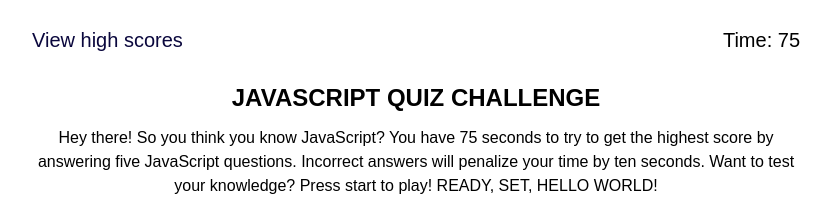
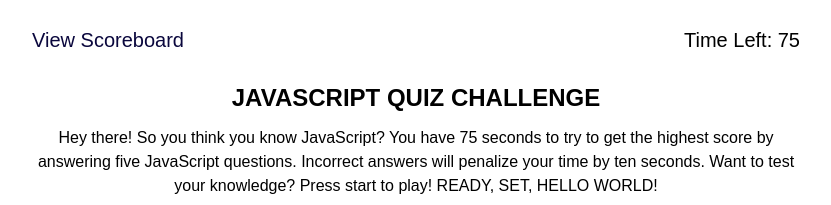
Before and after one commit to CatlinMillz/Code-Quiz, a plain HTML site: page index.html in a window 1280 px wide. Shown: the top 205 px of the page, 224-1055 px from the left. Drawn offline with Linux system fonts and the light colour scheme; files whose address does not match are found by name.

Commit message:
added some more to html

```diff
--- a/index.html
+++ b/index.html
@@ -12,10 +12,10 @@
 <body>
     <header>
         <div class="scores">
-            <a id="highscores-link">View high scores</a>
+            <a id="highscores-link">View Scoreboard</a>
         </div>
         <div id="timer" class="timer">
-            Time: 75
+            Time Left: 75
         </div>
     </header>
 
```
